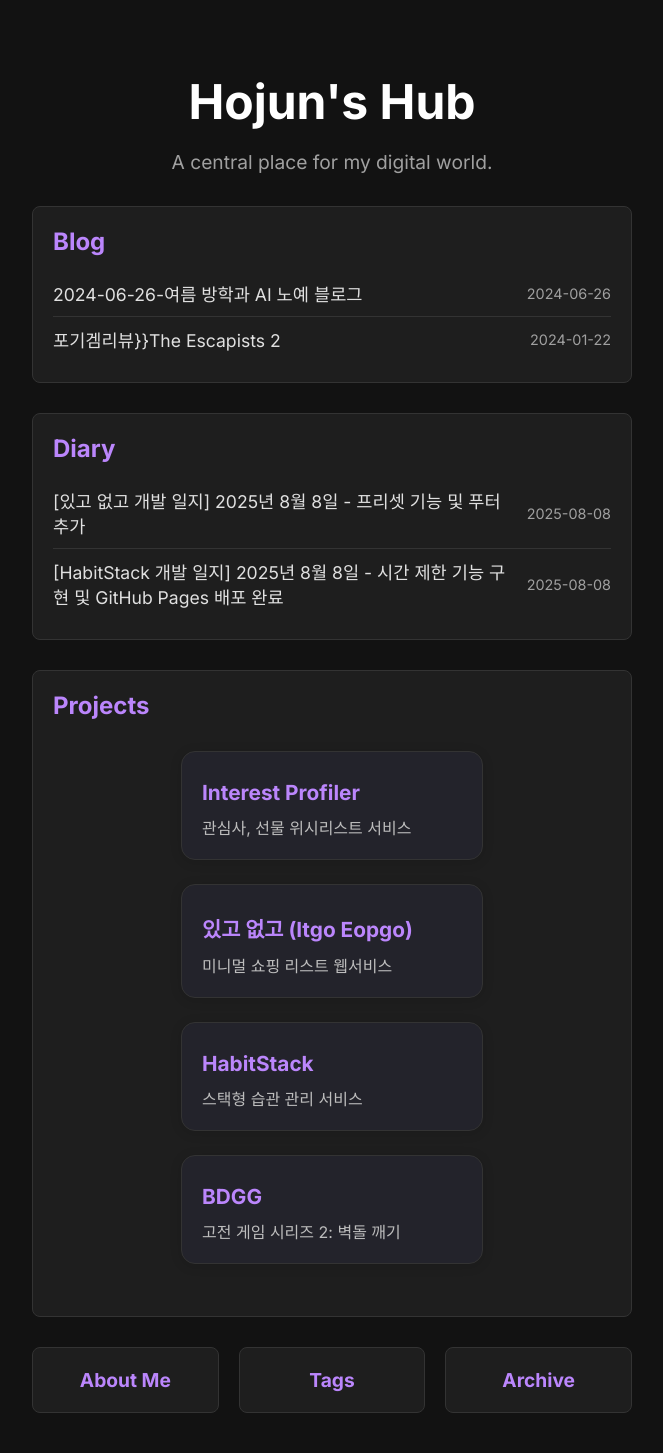
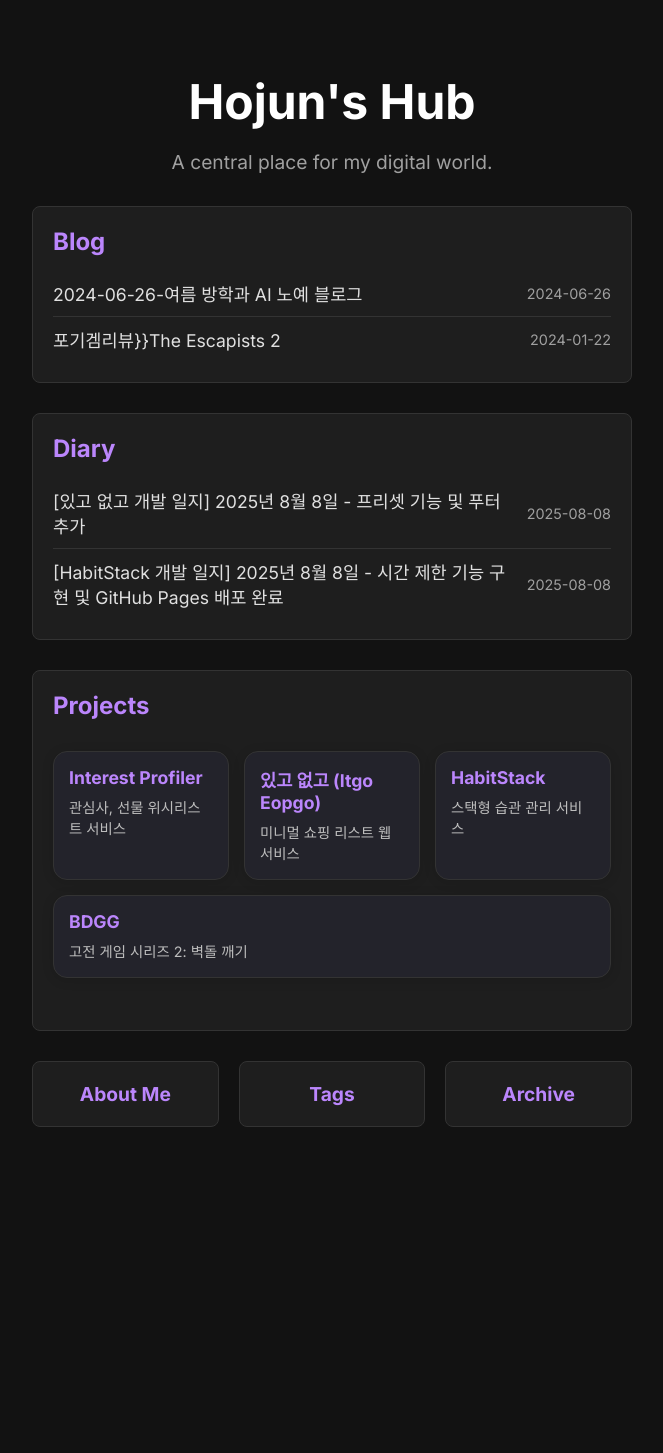
Before and after one commit to hojun313/hojun313.github.io, a Jekyll site: the page built from index.html, in a window 1280 px wide. Shown: the whole page, without its empty margins (308-971 px from the left). Built offline with Jekyll 4.4.1, drawn with Linux system fonts in a browser that asks for light colours; after the commit the page ends 1167 px from its top, so only the background shows below that.

Commit message:
메인: 플젝 블러ㅗㄱ 크기

```diff
--- a/assets/css/style.css
+++ b/assets/css/style.css
@@ -457,3 +457,24 @@ body.page-hub {
     font-size: 1.2rem; /* Smaller font size for the sub-links */
     margin: 0;
 }
+
+/* --- Hub Page Project Card Overrides --- */
+.hub-section .projects-list {
+    gap: 15px;
+}
+
+.hub-section .project-card {
+    width: auto; /* Override fixed width */
+    flex: 1 1 100px; /* Allow cards to grow and shrink */
+    padding: 15px;
+    min-width: 100px;
+}
+
+.hub-section .project-card h2 {
+    font-size: 1.1em;
+}
+
+.hub-section .project-card p {
+    font-size: 0.9em;
+    line-height: 1.4;
+}
```
